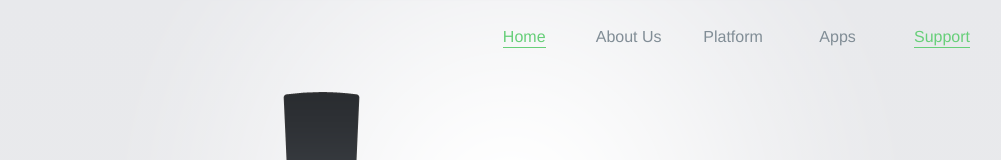
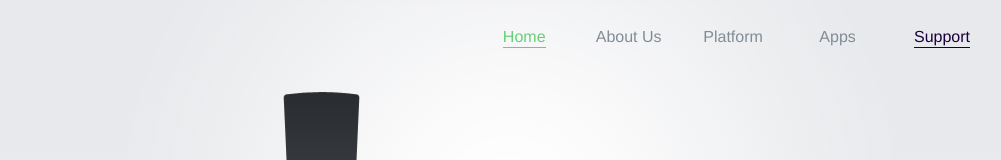
Before and after one commit to tcd-tophat/tophat-website, a plain HTML site: page index.html in a window 1280 px wide. In both pictures the pointer is over the link "Support". Shown: the top 160 px of the page, without its empty margins (128-1129 px from the left). Drawn offline with nearby package versions, Linux system fonts and the light colour scheme.

Commit message:
Made nicer colors for the menu

```diff
--- a/css/style.css
+++ b/css/style.css
@@ -162,9 +162,9 @@ header {
 }
 
 #menusupport .active, #menusupport a:hover {
-  color: #67cf79;
+  color: #19003B;
   padding-bottom: 2px;
-  border-bottom: 1px solid #67cf79;
+  border-bottom: 1px solid #19003B;
 }
 
 #banner {
```
